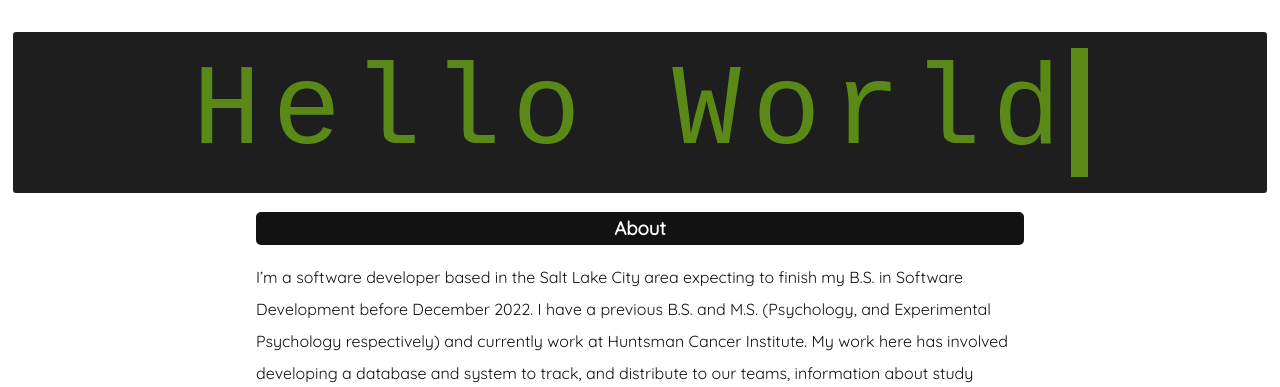
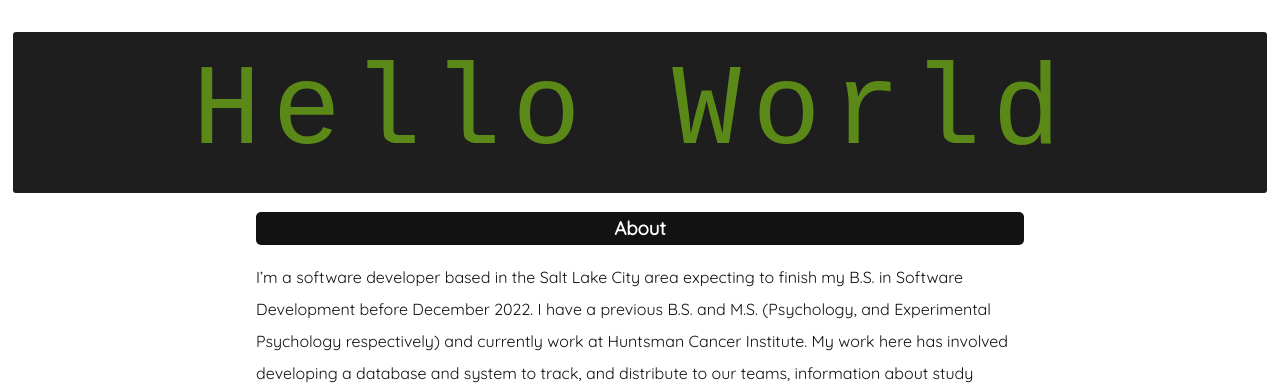
Before and after one commit to emersonlebleu/Resume_Website, a Django app: page / in a window 1280 px wide. Shown: the part 59-446 px from the top of the page. Run offline with Django 4.2, Linux system fonts and the light colour scheme.

Commit message:
Remove never ending blinking carot.

```diff
--- a/src/Resume_Website/static/styles/about.css
+++ b/src/Resume_Website/static/styles/about.css
@@ -23,7 +23,7 @@
     border-right: .15em solid #53830b;
     animation:
       typing 1.5s steps(20, end),
-      blink-caret .45s step-end infinite;
+      blink-caret .45s step-end 8 forwards;
 }
 
 /* animations for the heading */
```
